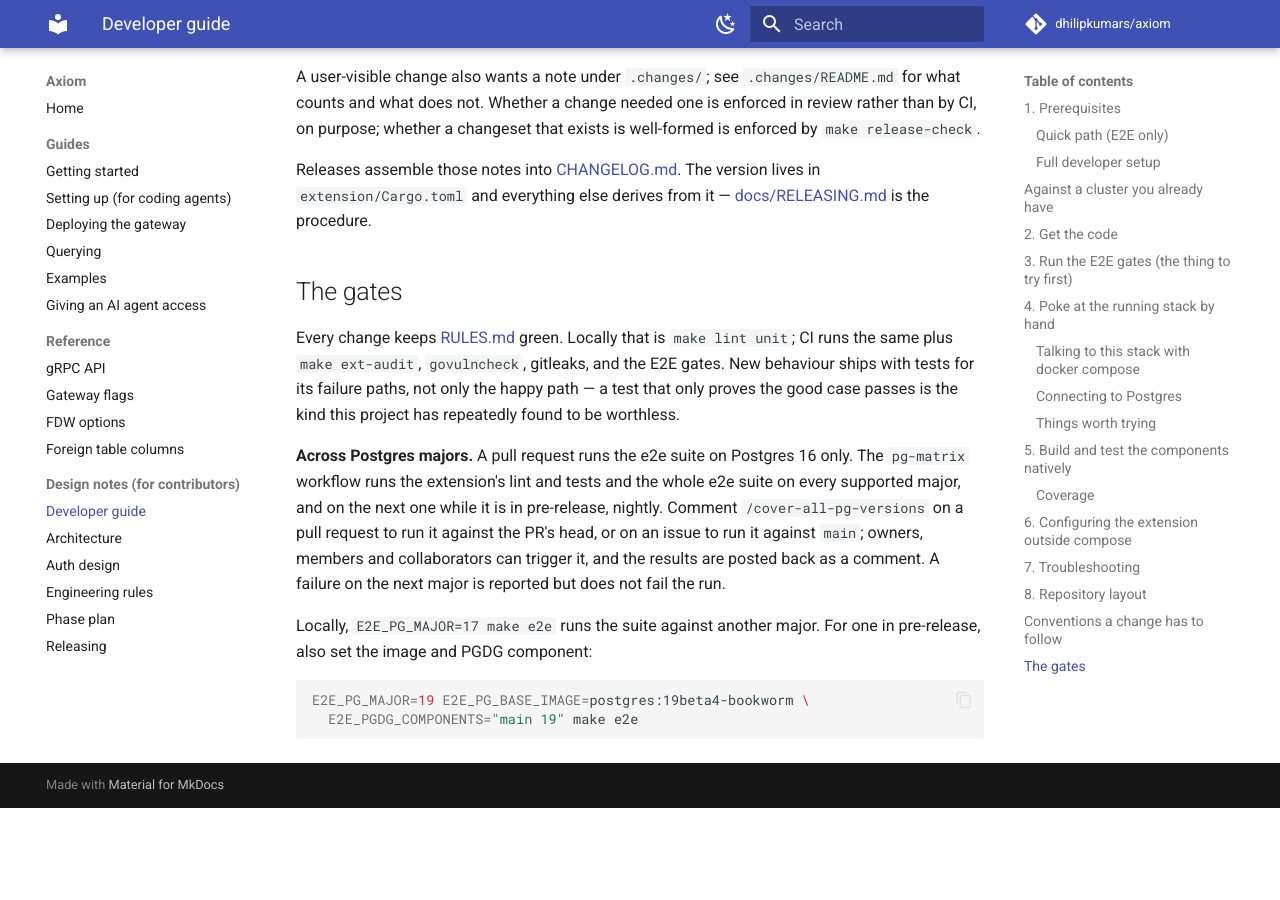
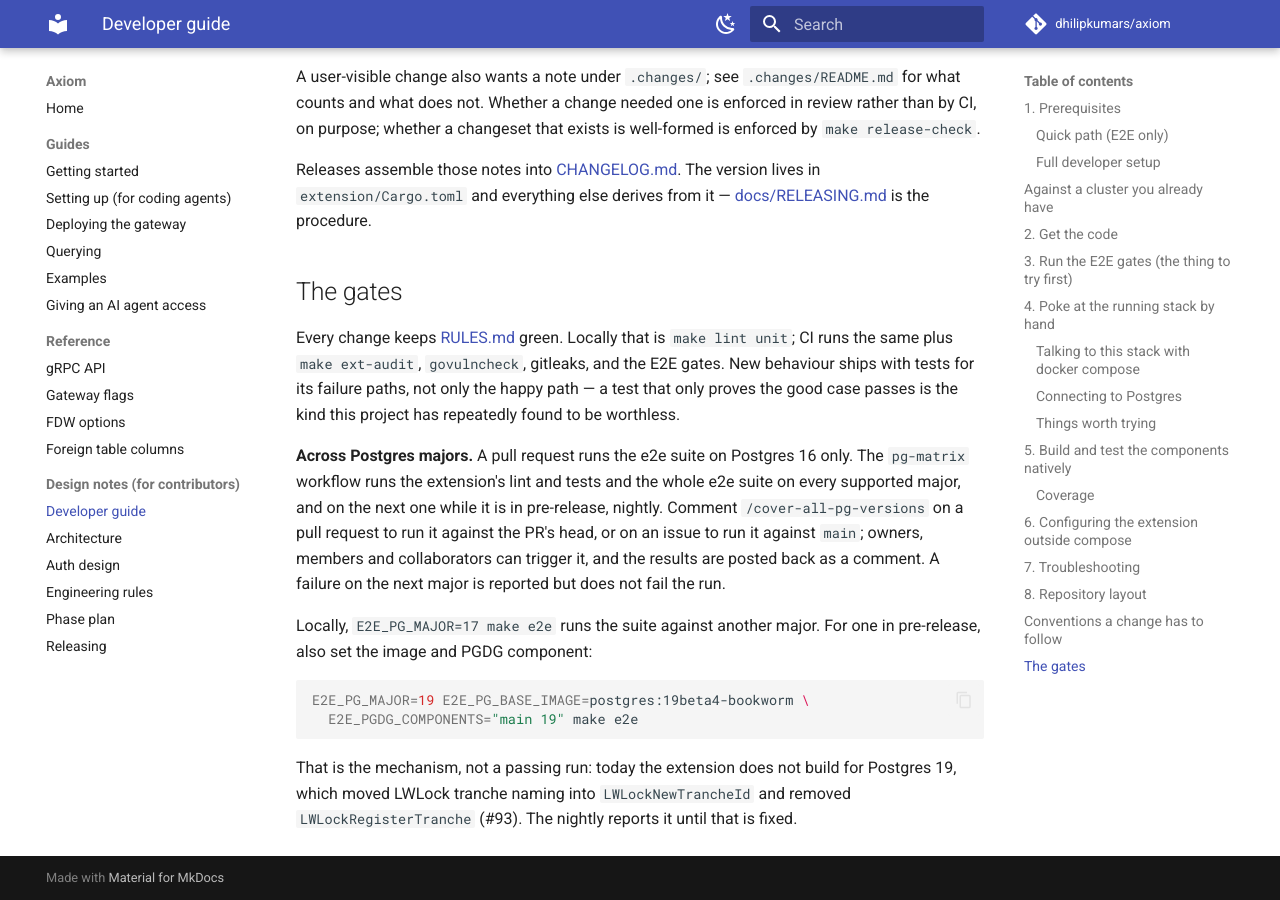
Before and after one commit to dhilipkumars/axiom, an MkDocs documentation site: the page built from docs/development.md, in a window 1280 px wide and 900 px high, scrolled down 14346 px. Built offline with MkDocs 1.6.1 and Material for MkDocs 9.7.7, drawn with Linux system fonts in a browser that asks for light colours; comment, search, counter and statistics services are not loaded; before the commit the page ends 15154 px from its top, so only the background shows below that.

Commit message:
Say plainly that the extension does not build for Postgres 19 yet
The developer guide showed the command to run the suite against 19 as if it
worked, and this branch's first commit said the code needed no changes for
it. That was true of the version gates, which all send 19 down the 18+ path,
and written before the first run showed the build failing on 19's LWLock
tranche change (#93). The guide now says the command is the mechanism, not a
passing run, and why. Found in review.

Co-Authored-By: Claude Opus 5.5 <noreply@anthropic.com>

````diff
--- a/docs/development.md
+++ b/docs/development.md
@@ -719,3 +719,8 @@ one in pre-release, also set the image and PGDG component:
 E2E_PG_MAJOR=19 E2E_PG_BASE_IMAGE=postgres:19beta4-bookworm \
   E2E_PGDG_COMPONENTS="main 19" make e2e
 ```
+
+That is the mechanism, not a passing run: today the extension does not build
+for Postgres 19, which moved LWLock tranche naming into `LWLockNewTrancheId`
+and removed `LWLockRegisterTranche` (#93). The nightly reports it until that
+is fixed.
````
